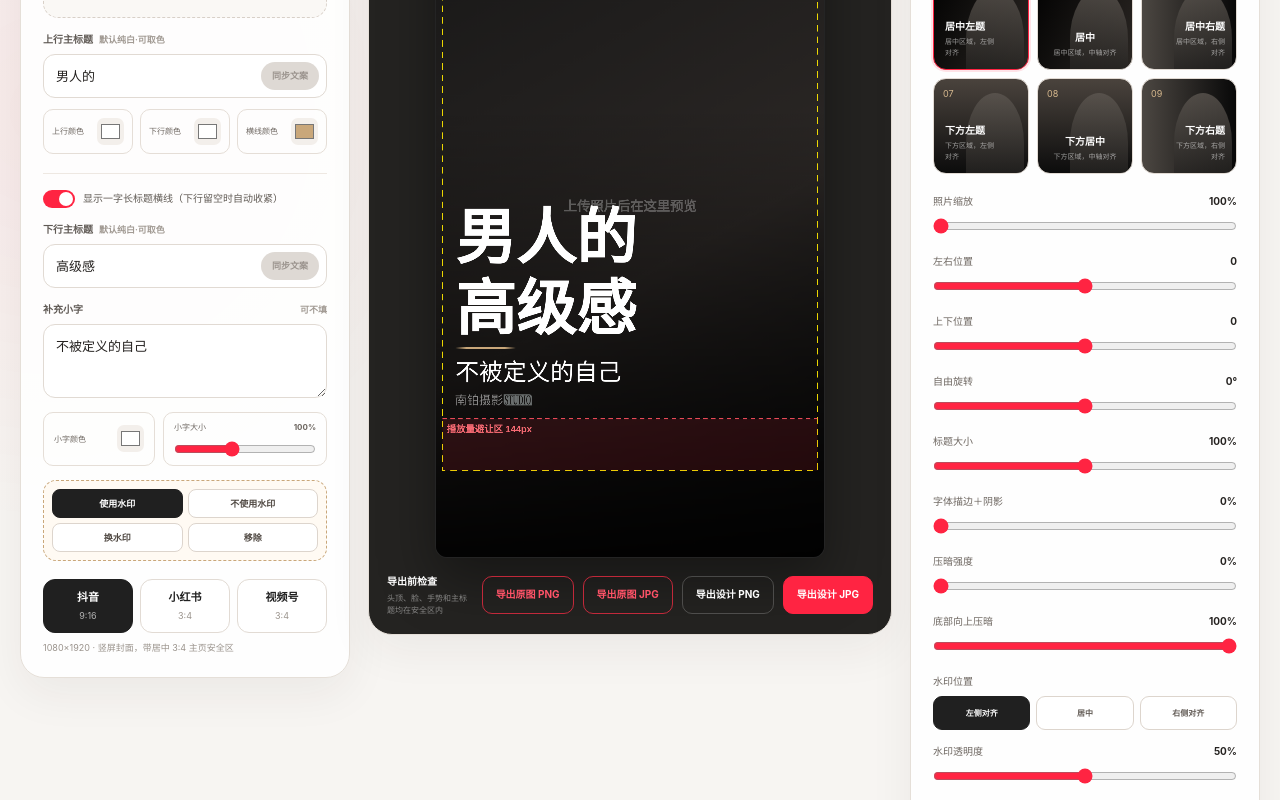
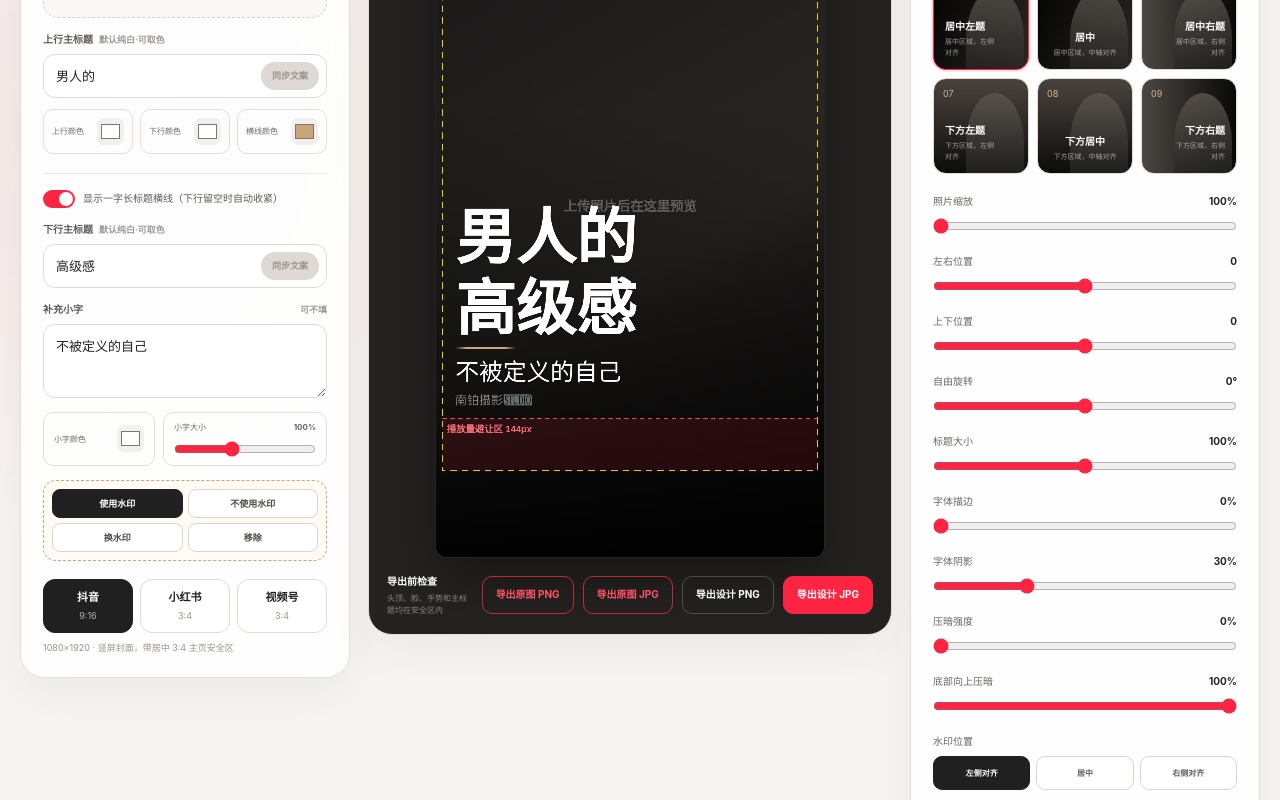
Before and after one commit to wdmm630202/nbo-cover-copy, a Next.js app: page /cover in a window 1280 px wide. Shown: the part 487-1287 px from the top of the page. Built offline with nearby package versions, Linux system fonts and the light colour scheme.

Commit message:
split text outline and shadow controls

```diff
--- a/app/cover/CoverStudio.tsx
+++ b/app/cover/CoverStudio.tsx
@@ -45,7 +45,8 @@ type StudioSettings = {
   offsetY: number;
   rotation: number;
   textScale: number;
-  textEffect: number;
+  textStroke: number;
+  textShadow: number;
   titleScaleVersion: number;
   shade: number;
   bottomShade: number;
@@ -89,7 +90,8 @@ const DEFAULT_SETTINGS: StudioSettings = {
   offsetY: 0,
   rotation: 0,
   textScale: 100,
-  textEffect: 0,
+  textStroke: 0,
+  textShadow: 30,
   titleScaleVersion: 2,
   shade: 0,
   bottomShade: 100,
@@ -264,14 +266,15 @@ function drawTemplateText(
   context.save();
   context.textAlign = textAlign;
   context.textBaseline = "alphabetic";
-  const textEffect = Math.max(0, Math.min(1, settings.textEffect / 100));
+  const textStroke = Math.max(0, Math.min(1, settings.textStroke / 100));
+  const textShadow = Math.max(0, Math.min(1, settings.textShadow / 100));
   context.lineJoin = "round";
-  context.strokeStyle = `rgba(0,0,0,${0.92 * textEffect})`;
-  context.lineWidth = width * 0.012 * textEffect;
-  context.shadowColor = `rgba(0,0,0,${0.78 * textEffect})`;
-  context.shadowBlur = width * 0.024 * textEffect;
-  context.shadowOffsetX = width * 0.004 * textEffect;
-  context.shadowOffsetY = width * 0.006 * textEffect;
+  context.strokeStyle = `rgba(0,0,0,${0.92 * textStroke})`;
+  context.lineWidth = width * 0.012 * textStroke;
+  context.shadowColor = `rgba(0,0,0,${0.78 * textShadow})`;
+  context.shadowBlur = width * 0.024 * textShadow;
+  context.shadowOffsetX = width * 0.004 * textShadow;
+  context.shadowOffsetY = width * 0.006 * textShadow;
 
   const hasBottomText = Boolean(settings.bottomText.trim());
   const topFit = fitText(context, settings.topText, baseFont, maxWidth);
@@ -328,13 +331,13 @@ function drawTemplateText(
 
   context.fillStyle = settings.topColor;
   context.font = `900 ${topFontSize}px sans-serif`;
-  if (textEffect > 0) context.strokeText(settings.topText || "上行标题", x, y, maxWidth);
+  if (textStroke > 0) context.strokeText(settings.topText || "上行标题", x, y, maxWidth);
   context.fillText(settings.topText || "上行标题", x, y, maxWidth);
 
   if (settings.bottomText.trim()) {
     context.fillStyle = settings.bottomColor;
     context.font = `900 ${bottomFontSize}px sans-serif`;
-    if (textEffect > 0) context.strokeText(settings.bottomText, x, secondBaseline, maxWidth);
+    if (textStroke > 0) context.strokeText(settings.bottomText, x, secondBaseline, maxWidth);
     context.fillText(settings.bottomText, x, secondBaseline, maxWidth);
   }
 
@@ -355,10 +358,10 @@ function drawTemplateText(
   }
 
   if (settings.subtitle.trim()) {
-    context.shadowColor = `rgba(0,0,0,${0.78 * textEffect})`;
-    context.shadowBlur = width * 0.024 * textEffect;
-    context.shadowOffsetX = width * 0.004 * textEffect;
-    context.shadowOffsetY = width * 0.006 * textEffect;
+    context.shadowColor = `rgba(0,0,0,${0.78 * textShadow})`;
+    context.shadowBlur = width * 0.024 * textShadow;
+    context.shadowOffsetX = width * 0.004 * textShadow;
+    context.shadowOffsetY = width * 0.006 * textShadow;
     context.fillStyle = settings.subtitleColor;
     context.font = `400 ${subtitleFontSize}px sans-serif`;
     drawWrappedText(
@@ -1344,12 +1347,20 @@ export default function CoverStudio() {
               onChange={(value) => updateSetting("textScale", value)}
             />
             <Slider
-              label="字体描边＋阴影"
-              value={settings.textEffect}
+              label="字体描边"
+              value={settings.textStroke}
               min={0}
               max={100}
               suffix="%"
-              onChange={(value) => updateSetting("textEffect", value)}
+              onChange={(value) => updateSetting("textStroke", value)}
+            />
+            <Slider
+              label="字体阴影"
+              value={settings.textShadow}
+              min={0}
+              max={100}
+              suffix="%"
+              onChange={(value) => updateSetting("textShadow", value)}
             />
             <Slider
               label="压暗强度"
```
Also changed, not shown: 3 other files (tests, documents, lock files or other folders).
